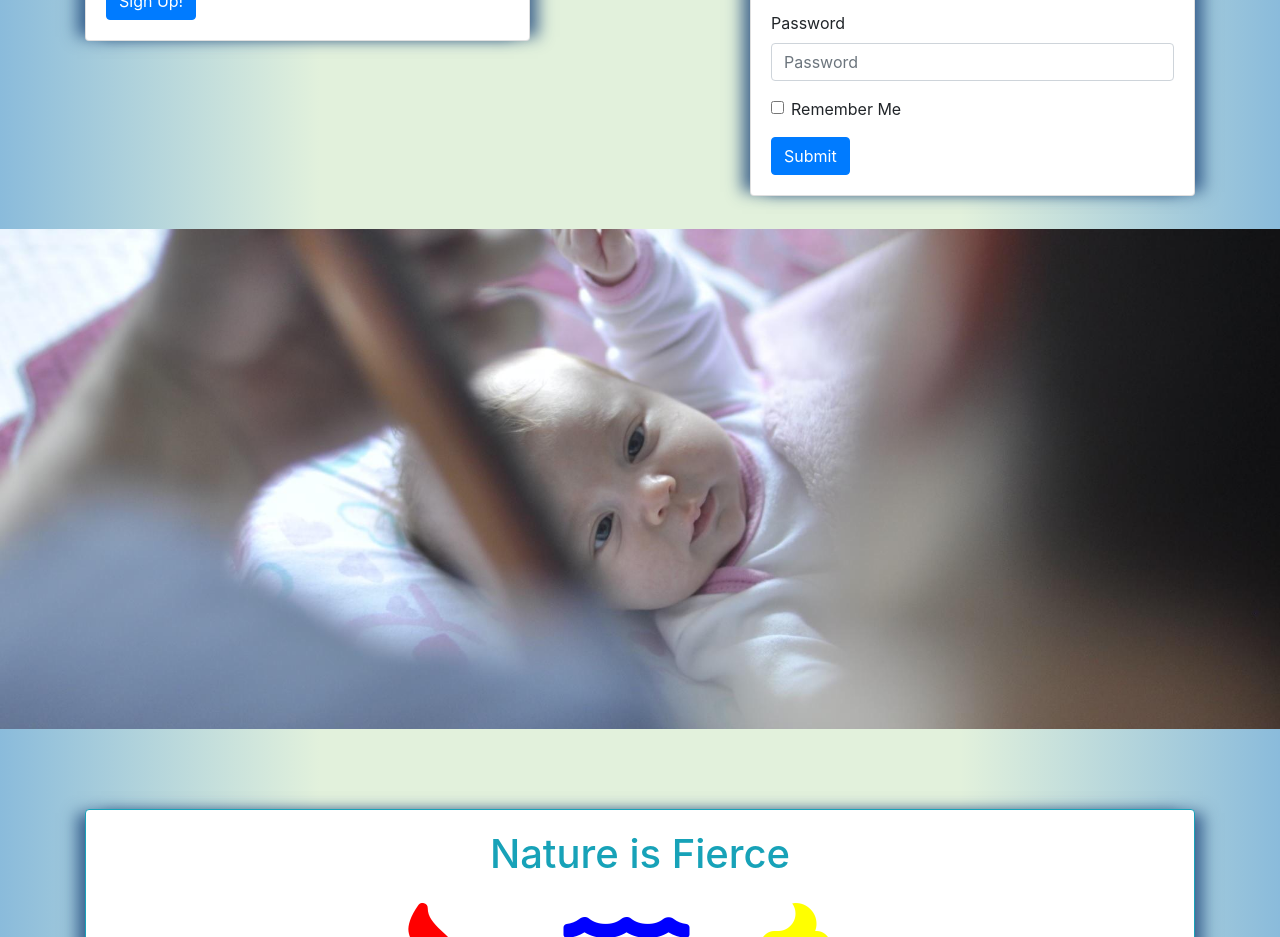
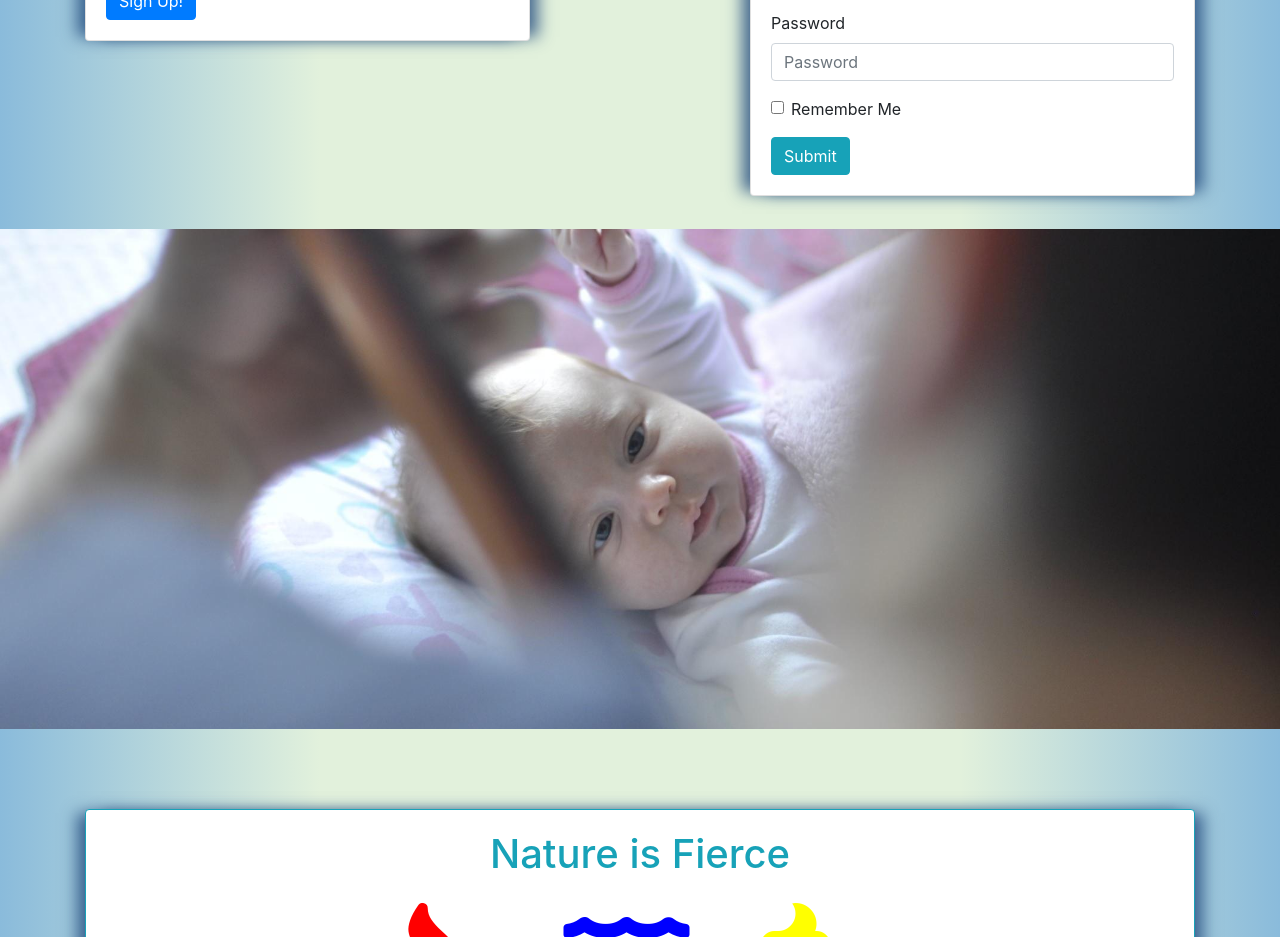
Before and after one commit to KrystalCW/Project3, a React (Create React App) app in the folder react-practice/client/: page / in a window 1280 px wide. Shown: the part 860-1797 px from the top of the page. Built offline with nearby package versions, Linux system fonts and the light colour scheme.

Commit message:
commenting out extraneous code and pushing up button functionality for login page

```diff
--- a/react-practice/client/src/components/Chart/index.js
+++ b/react-practice/client/src/components/Chart/index.js
@@ -36,8 +36,8 @@ class Index extends Component {
                 <div className="col-lg-12" id="landingRow">
                     <div className="card" id="chartCard">
                         <h5 className="card-header">Cataloged Items</h5>
-                        <div className="card-body" id="chartDiv">
-                            <table className="table">
+                        <div className="card-body">
+                            <table className="table" id="chartDiv">
                                 <thead className="thead-light">
                                     <tr>
                                         <th scope="col">#</th>
--- a/react-practice/client/src/components/Modal/index.js
+++ b/react-practice/client/src/components/Modal/index.js
@@ -31,7 +31,7 @@ class Index extends Component {
                                         <input type="text" name="itemName" className="form-control" value={itemInfo.itemName || '' } placeholder="Office Desk" onChange={this.props.onChange}/>
                                     </div>
                                     <div className="form-group">
-                                        <label htmlFor="exampleFormControlInput1">Quantity of Item</label>
+                                        <label htmlFor="exampleFormControlInput1">Quantity of Item (required)</label>
                                         <input type="number" name="quantity" className="form-control" id="exampleFormControlInput1" placeholder="0" value={itemInfo.quantity || '' } onChange={this.props.onChange} />
                                     </div>
                                     <div className="form-group">
--- a/react-practice/client/src/components/NewUser/index.js
+++ b/react-practice/client/src/components/NewUser/index.js
@@ -38,6 +38,7 @@ class Index extends Component {
                                             <input type="checkbox" className="form-check-input" id="exampleCheck1" />
                                             <label className="form-check-label" for="exampleCheck1">I Accept the Terms of Service</label>
                                         </div>
+                                        <a href="./items" class="btn btn-info" role="button">Submit</a>
                                     </form>
                                 </div>
                             </div>
--- a/react-practice/client/src/components/RetUser/index.js
+++ b/react-practice/client/src/components/RetUser/index.js
@@ -30,7 +30,7 @@ class Index extends Component {
                                     <input type="checkbox" className="form-check-input" id="exampleCheck1" />
                                     <label className="form-check-label" htmlFor="exampleCheck1">Remember Me</label>
                                 </div>
-                                <button type="submit" className="btn btn-primary">Submit</button>
+                                <a href="./items" class="btn btn-info" role="button">Submit </a>
                                 <div id="buttonDiv"></div>
                             </form>
                         </div>
--- a/react-practice/client/src/pages/Index.js
+++ b/react-practice/client/src/pages/Index.js
@@ -1,11 +1,11 @@
 import React, { Component } from "react";
 // import DeleteBtn from "../components/DeleteBtn";
 // import Jumbotron from "../components/Jumbotron";
-import API from "../utils/API";
+// import API from "../utils/API";
 // import { Link } from "react-router-dom";
-import { Col, Row, Container } from "../components/Grid";
+import { Row } from "../components/Grid";
 // import { List, ListItem } from "../components/List";
-import { Input, TextArea, FormBtn, CheckBox } from "../components/Form";
+// import { Input, TextArea, FormBtn, CheckBox } from "../components/Form";
 // import "./reset.css";
 import "./style.css";
 
```
